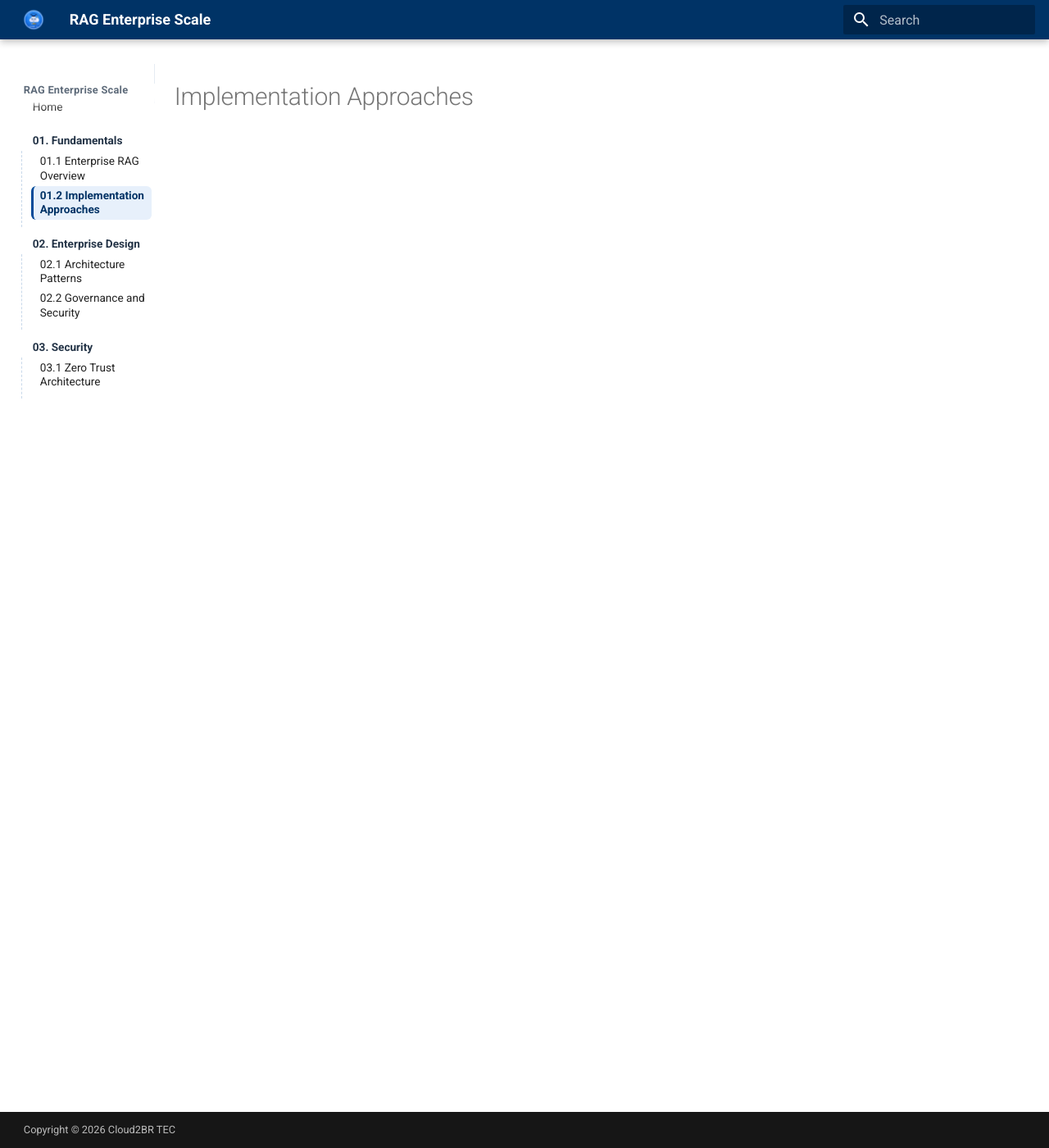
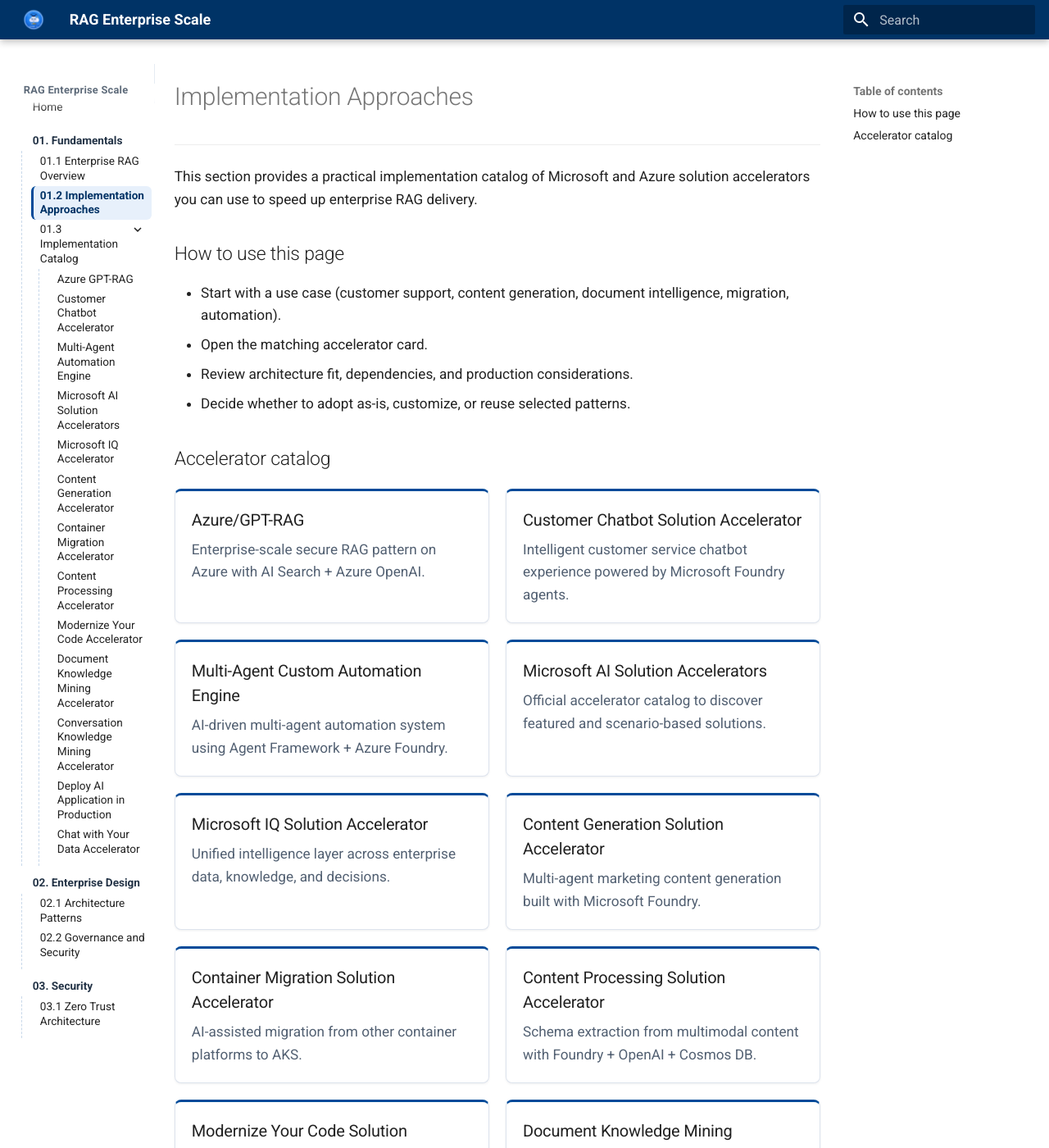
Before and after one commit to Cloud2BR-TEC/ai-academy-103-rag, an MkDocs documentation site: the page built from docs/3_Implementation_Approaches.md, in a window 1280 px wide and 1400 px high. Shown: the whole window at 82% size. Built offline with MkDocs 1.6.1 and Material for MkDocs 9.7.7, drawn with Linux system fonts in a browser that asks for light colours; some of the changed text lies outside the part shown.

Commit message:
docs: add implementation accelerator cards and landing pages

```diff
--- a/docs/3_Implementation_Approaches.md
+++ b/docs/3_Implementation_Approaches.md
@@ -1 +1,86 @@
 # Implementation Approaches
+
+----------
+
+This section provides a practical implementation catalog of Microsoft and Azure solution accelerators you can use to speed up enterprise RAG delivery.
+
+## How to use this page
+
+- Start with a use case (customer support, content generation, document intelligence, migration, automation).
+- Open the matching accelerator card.
+- Review architecture fit, dependencies, and production considerations.
+- Decide whether to adopt as-is, customize, or reuse selected patterns.
+
+## Accelerator catalog
+
+<div class="home-grid">
+
+	<a class="home-card" href="implementation-catalog/gpt-rag.md">
+		<h3>Azure/GPT-RAG</h3>
+		<p>Enterprise-scale secure RAG pattern on Azure with AI Search + Azure OpenAI.</p>
+	</a>
+
+	<a class="home-card" href="implementation-catalog/customer-chatbot-solution-accelerator.md">
+		<h3>Customer Chatbot Solution Accelerator</h3>
+		<p>Intelligent customer service chatbot experience powered by Microsoft Foundry agents.</p>
+	</a>
+
+	<a class="home-card" href="implementation-catalog/multi-agent-custom-automation-engine.md">
+		<h3>Multi-Agent Custom Automation Engine</h3>
+		<p>AI-driven multi-agent automation system using Agent Framework + Azure Foundry.</p>
+	</a>
+
+	<a class="home-card" href="implementation-catalog/microsoft-ai-solution-accelerators.md">
+		<h3>Microsoft AI Solution Accelerators</h3>
+		<p>Official accelerator catalog to discover featured and scenario-based solutions.</p>
+	</a>
+
+	<a class="home-card" href="implementation-catalog/microsoft-iq-solution-accelerator.md">
+		<h3>Microsoft IQ Solution Accelerator</h3>
+		<p>Unified intelligence layer across enterprise data, knowledge, and decisions.</p>
+	</a>
+
+	<a class="home-card" href="implementation-catalog/content-generation-solution-accelerator.md">
+		<h3>Content Generation Solution Accelerator</h3>
+		<p>Multi-agent marketing content generation built with Microsoft Foundry.</p>
+	</a>
+
+	<a class="home-card" href="implementation-catalog/container-migration-solution-accelerator.md">
+		<h3>Container Migration Solution Accelerator</h3>
+		<p>AI-assisted migration from other container platforms to AKS.</p>
+	</a>
+
+	<a class="home-card" href="implementation-catalog/content-processing-solution-accelerator.md">
+		<h3>Content Processing Solution Accelerator</h3>
+		<p>Schema extraction from multimodal content with Foundry + OpenAI + Cosmos DB.</p>
+	</a>
+
+	<a class="home-card" href="implementation-catalog/modernize-your-code-solution-accelerator.md">
+		<h3>Modernize Your Code Solution Accelerator</h3>
+		<p>Accelerates SQL code modernization and translation across environments.</p>
+	</a>
+
+	<a class="home-card" href="implementation-catalog/document-knowledge-mining-solution-accelerator.md">
+		<h3>Document Knowledge Mining Accelerator</h3>
+		<p>Extracts entities, summaries, and metadata from unstructured multimodal documents.</p>
+	</a>
+
+	<a class="home-card" href="implementation-catalog/conversation-knowledge-mining-solution-accelerator.md">
+		<h3>Conversation Knowledge Mining Accelerator</h3>
+		<p>Derives insights from large conversational datasets with generative AI.</p>
+	</a>
+
+	<a class="home-card" href="implementation-catalog/deploy-ai-application-in-production.md">
+		<h3>Deploy Your AI Application in Production</h3>
+		<p>Secure production baseline for Azure AI Foundry workloads.</p>
+	</a>
+
+	<a class="home-card" href="implementation-catalog/chat-with-your-data-solution-accelerator.md">
+		<h3>Chat with Your Data Accelerator</h3>
+		<p>Reference RAG accelerator with common production requirements and best practices.</p>
+	</a>
+
+</div>
+
+!!! note
+    The source list included `Multi-Agent-Custom-Automation-Engine-Solution-Accelerator` twice. It is consolidated into one landing page in this catalog.
--- a/mkdocs.yml
+++ b/mkdocs.yml
@@ -53,6 +53,20 @@ nav:
   - 01. Fundamentals:
     - 01.1 Enterprise RAG Overview: 0_Enterprise_RAG_Overview.md
     - 01.2 Implementation Approaches: 3_Implementation_Approaches.md
+    - 01.3 Implementation Catalog:
+      - Azure GPT-RAG: implementation-catalog/gpt-rag.md
+      - Customer Chatbot Accelerator: implementation-catalog/customer-chatbot-solution-accelerator.md
+      - Multi-Agent Automation Engine: implementation-catalog/multi-agent-custom-automation-engine.md
+      - Microsoft AI Solution Accelerators: implementation-catalog/microsoft-ai-solution-accelerators.md
+      - Microsoft IQ Accelerator: implementation-catalog/microsoft-iq-solution-accelerator.md
+      - Content Generation Accelerator: implementation-catalog/content-generation-solution-accelerator.md
+      - Container Migration Accelerator: implementation-catalog/container-migration-solution-accelerator.md
+      - Content Processing Accelerator: implementation-catalog/content-processing-solution-accelerator.md
+      - Modernize Your Code Accelerator: implementation-catalog/modernize-your-code-solution-accelerator.md
+      - Document Knowledge Mining Accelerator: implementation-catalog/document-knowledge-mining-solution-accelerator.md
+      - Conversation Knowledge Mining Accelerator: implementation-catalog/conversation-knowledge-mining-solution-accelerator.md
+      - Deploy AI Application in Production: implementation-catalog/deploy-ai-application-in-production.md
+      - Chat with Your Data Accelerator: implementation-catalog/chat-with-your-data-solution-accelerator.md
   - 02. Enterprise Design:
     - 02.1 Architecture Patterns: 1_Architecture_Patterns.md
     - 02.2 Governance and Security: 2_Governance_and_Security.md
```
Also changed, not shown: docs/implementation-catalog/chat-with-your-data-solution-accelerator.md (added, +25 -0 lines), docs/implementation-catalog/container-migration-solution-accelerator.md (added, +25 -0 lines), docs/implementation-catalog/content-generation-solution-accelerator.md (added, +25 -0 lines), docs/implementation-catalog/content-processing-solution-accelerator.md (added, +25 -0 lines), docs/implementation-catalog/conversation-knowledge-mining-solution-accelerator.md (added, +25 -0 lines), docs/implementation-catalog/customer-chatbot-solution-accelerator.md (added, +25 -0 lines), docs/implementation-catalog/deploy-ai-application-in-production.md (added, +25 -0 lines), docs/implementation-catalog/document-knowledge-mining-solution-accelerator.md (added, +25 -0 lines), docs/implementation-catalog/gpt-rag.md (added, +25 -0 lines), docs/implementation-catalog/microsoft-ai-solution-accelerators.md (added, +25 -0 lines), docs/implementation-catalog/microsoft-iq-solution-accelerator.md (added, +25 -0 lines), docs/implementation-catalog/modernize-your-code-solution-accelerator.md (added, +25 -0 lines), docs/implementation-catalog/multi-agent-custom-automation-engine.md (added, +25 -0 lines).
